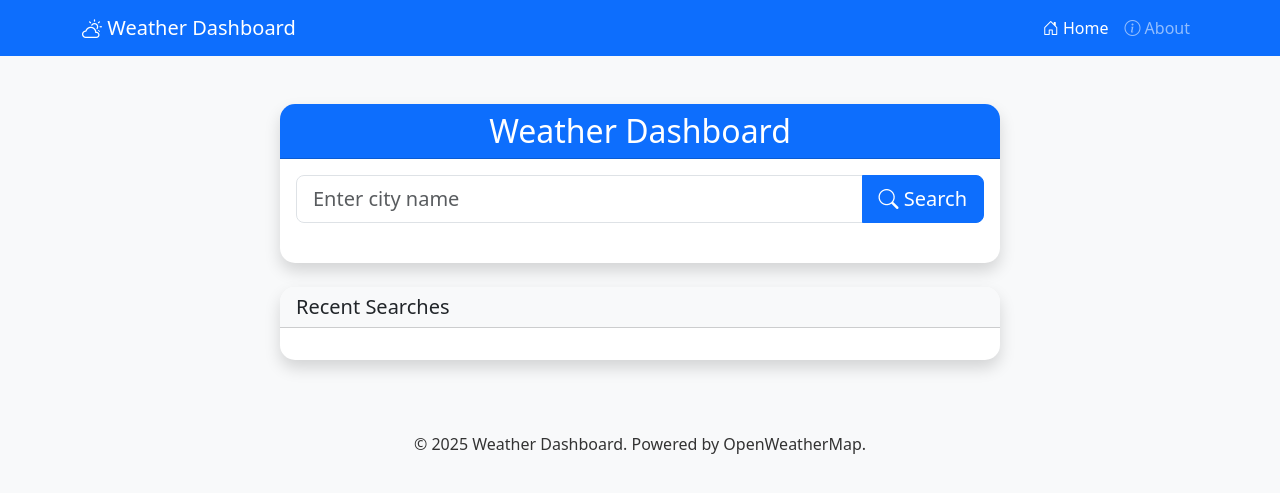
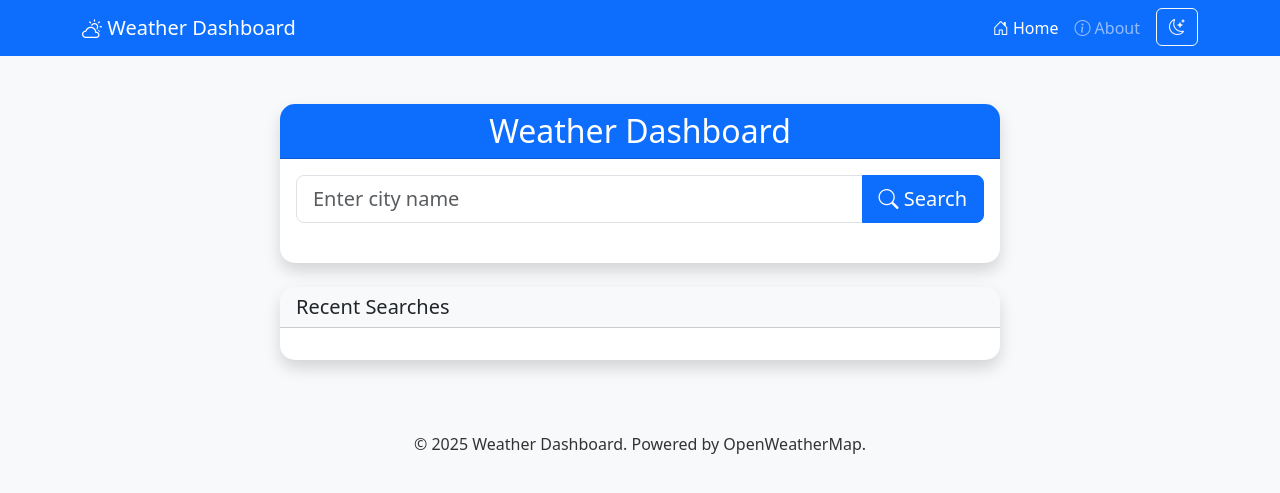
Before and after one commit to philiplawlor/weather-dashboard, a Flask app: page / in a window 1280 px wide. Shown: the top 493 px of the page. Run offline with Flask 3, Linux system fonts and the light colour scheme; data that the repository does not hold is empty.

Commit message:
feat: Add dark mode toggle and styles
- Add dark mode toggle button to navigation
- Implement CSS variables for theme switching
- Add JavaScript for theme persistence
- Update styles for dark theme compatibility

```diff
--- a/app/templates/base.html
+++ b/app/templates/base.html
@@ -32,6 +32,11 @@
                             <i class="bi bi-info-circle"></i> About
                         </a>
                     </li>
+                    <li class="nav-item ms-2">
+                        <button id="darkModeToggle" class="btn btn-outline-light" aria-label="Toggle dark mode">
+                            <i class="bi bi-moon-stars"></i>
+                        </button>
+                    </li>
                 </ul>
             </div>
         </div>
@@ -59,6 +64,45 @@
     </footer>
 
     <script src="https://cdn.jsdelivr.net/npm/bootstrap@5.3.0/dist/js/bootstrap.bundle.min.js"></script>
+    <script>
+        // Check for saved user preference, if any, on page load
+        const darkModeToggle = document.getElementById('darkModeToggle');
+        const prefersDarkScheme = window.matchMedia('(prefers-color-scheme: dark)');
+
+        // Function to set the theme
+        function setTheme(isDark) {
+            if (isDark) {
+                document.documentElement.setAttribute('data-bs-theme', 'dark');
+                darkModeToggle.innerHTML = '<i class="bi bi-sun"></i>';
+                localStorage.setItem('theme', 'dark');
+            } else {
+                document.documentElement.setAttribute('data-bs-theme', 'light');
+                darkModeToggle.innerHTML = '<i class="bi bi-moon-stars"></i>';
+                localStorage.setItem('theme', 'light');
+            }
+        }
+
+        // Toggle theme on button click
+        darkModeToggle.addEventListener('click', () => {
+            const currentTheme = document.documentElement.getAttribute('data-bs-theme');
+            setTheme(currentTheme !== 'dark');
+        });
+
+        // Check for saved theme preference or use system preference
+        const savedTheme = localStorage.getItem('theme');
+        if (savedTheme) {
+            setTheme(savedTheme === 'dark');
+        } else {
+            setTheme(prefersDarkScheme.matches);
+        }
+
+        // Listen for system theme changes
+        prefersDarkScheme.addEventListener('change', e => {
+            if (!localStorage.getItem('theme')) {
+                setTheme(e.matches);
+            }
+        });
+    </script>
     <script src="{{ url_for('static', filename='js/main.js') }}"></script>
     {% block extra_js %}{% endblock %}
 </body>
```
